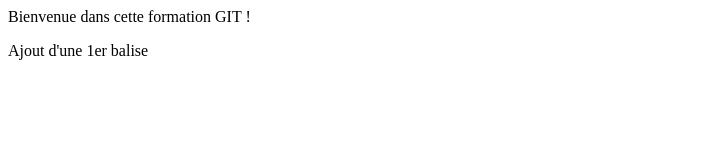
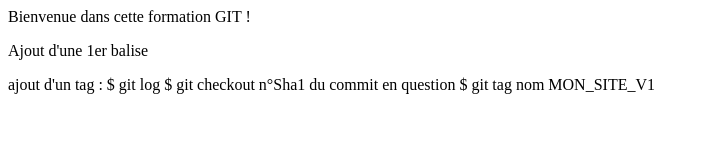
Before and after one commit to AsmaSaci1/Project1, a plain HTML site: page index.html in a window 1280 px wide. Shown: the whole page, without its empty margins (0-707 px from the left). Drawn offline with Linux system fonts and the light colour scheme.

Commit message:
modif index pour ajouter un tag

```diff
--- a/index.html
+++ b/index.html
@@ -19,5 +19,8 @@
 		<div>
             <p>Ajout d'une 1er balise</p>
         </div>
+        <div>
+            <p>ajout d'un tag : $ git log  $ git checkout n°Sha1 du commit en question $ git tag nom MON_SITE_V1</p>
+        </div>
 
 </body></html>
```
